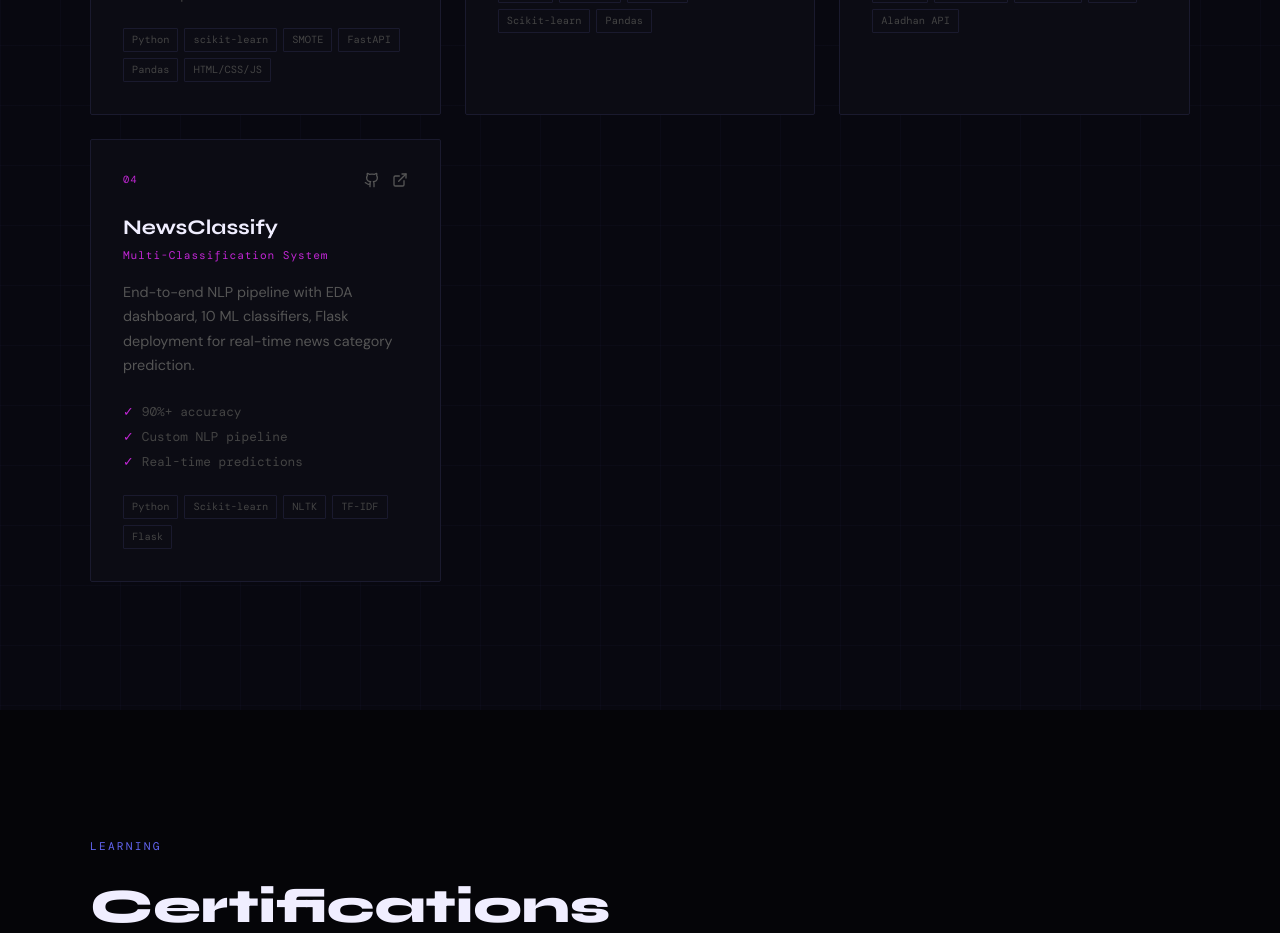
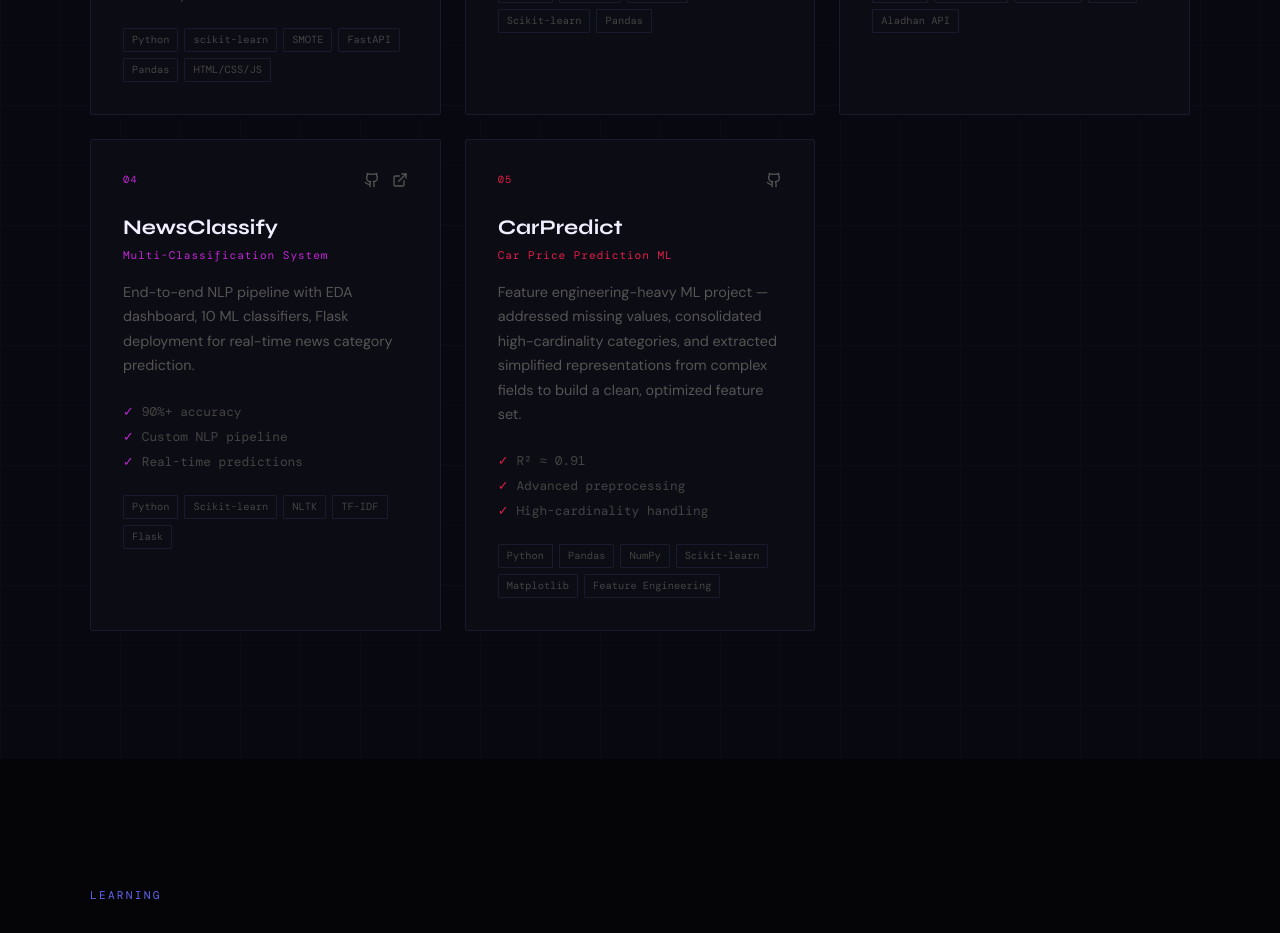
Before and after one commit to Zainch032/Portfolio, a React (Vite) app: page / in a window 1280 px wide. Shown: the part 3740-4673 px from the top of the page. Built offline with nearby package versions, Linux system fonts and the light colour scheme.

Commit message:
Added project

```diff
--- a/src/App.jsx
+++ b/src/App.jsx
@@ -72,6 +72,16 @@ export default function Portfolio() {
       highlights: ['90%+ accuracy', 'Custom NLP pipeline', 'Real-time predictions'],
       color: '#c026d3',
       num: '04'
+    },
+    {
+      title: 'CarPredict',
+      subtitle: 'Car Price Prediction ML',
+      description: 'Feature engineering-heavy ML project — addressed missing values, consolidated high-cardinality categories, and extracted simplified representations from complex fields to build a clean, optimized feature set.',
+      tech: ['Python', 'Pandas', 'NumPy', 'Scikit-learn', 'Matplotlib', 'Feature Engineering'],
+      github: 'https://github.com/Zainch032/ML-Project',
+      highlights: ['R² ≈ 0.91', 'Advanced preprocessing', 'High-cardinality handling'],
+      color: '#e11d48',
+      num: '05'
     }
   ];
 
```
